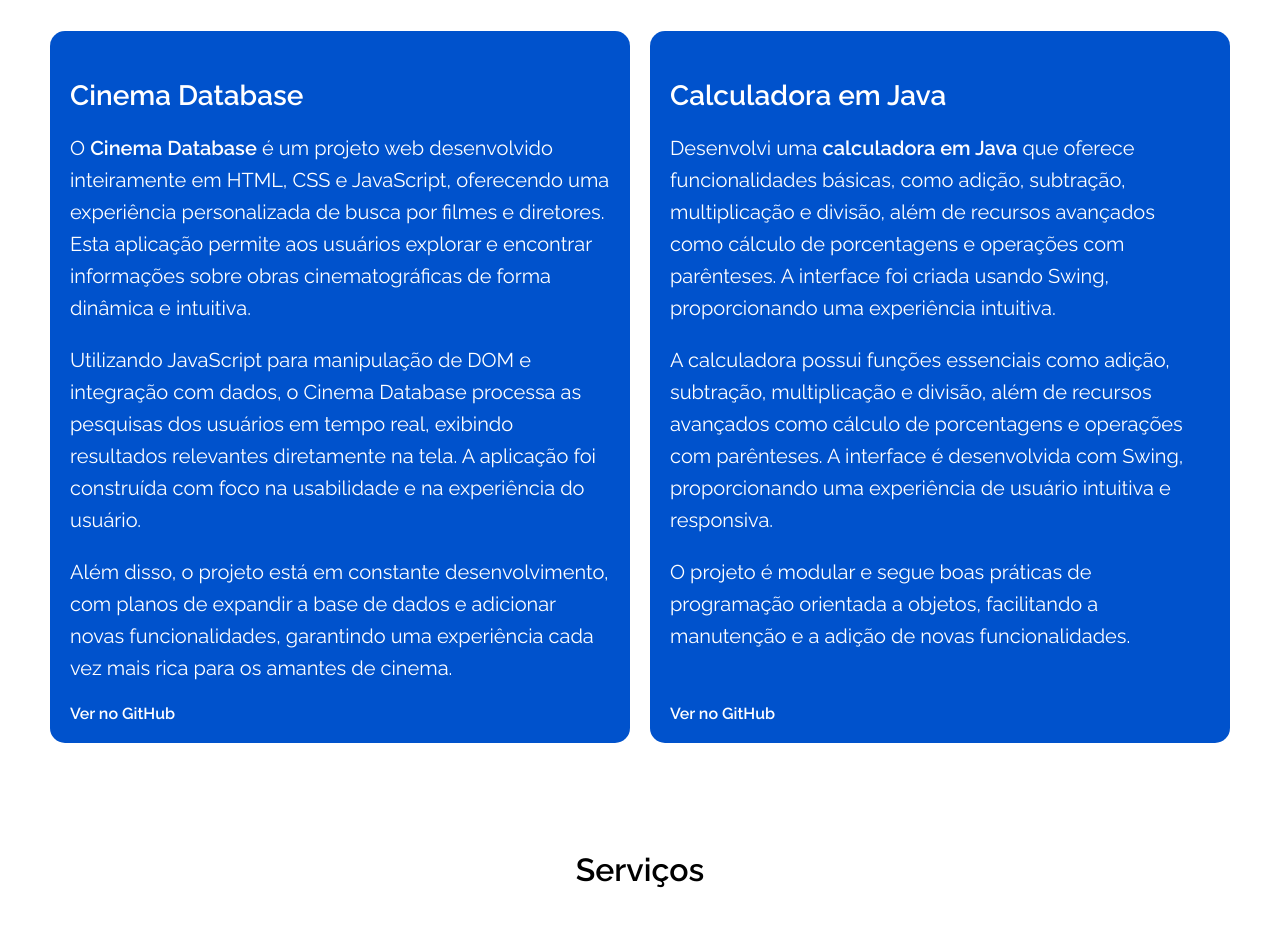
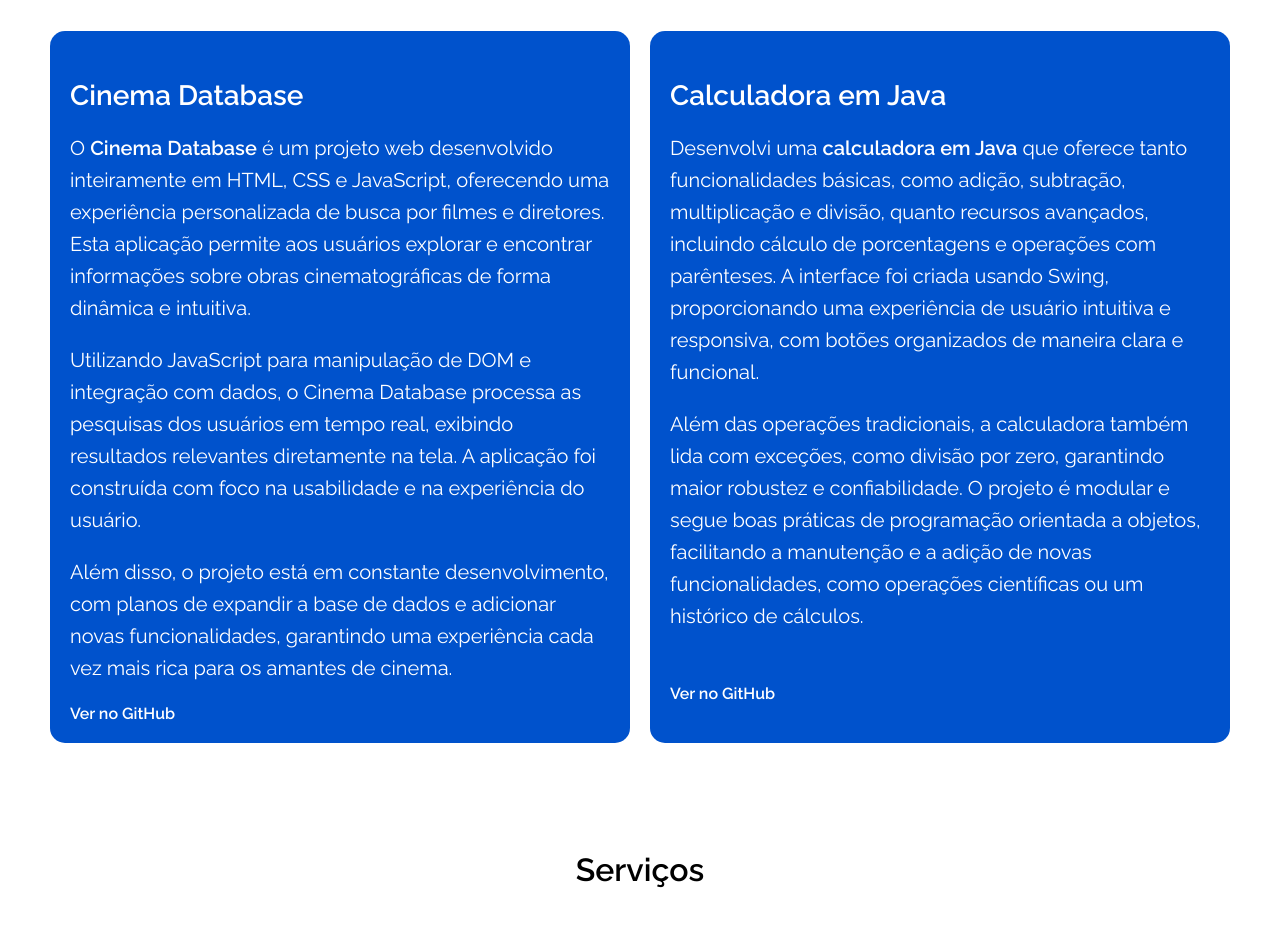
Before and after one commit to lucasweacked/Portfolio, a plain HTML site: page index.html in a window 1280 px wide. Shown: the part 1740-2666 px from the top of the page. Drawn offline with Linux system fonts and the light colour scheme.

Commit message:
Update index.html

```diff
--- a/index.html
+++ b/index.html
@@ -30,7 +30,7 @@
         <section id="sobre" class="sobre-mim">
             <div class="quadrado descricao">
                 <h2>Sobre mim</h2>
-                <p>Meu nome é Lucas Barros Simon, nasci em Santos, São Paulo, no dia 21 de fevereiro de 2003. Atualmente, sou estudante universitário, cursando Sistemas de Informação na Universidade Santa Cecília (UNISANTA). Minha paixão pela programação começou desde cedo, quando criança, eu costumava fazer plugins de Minecraft em Java e sempre gostei de explorar novas tecnologias. Esse interesse cresceu ao longo dos anos, levando-me a me aprofundar em áreas como desenvolvimento web, análise de dados e criação de soluções inovadoras.<br>Além da programação, sou apaixonado por design, especialmente por temas relacionados a moda e estética, e me inspiro em figuras como Jerry Lorenzo, KAWS e Kid Cudi. No meu tempo livre, gosto de assistir a filmes e séries, e frequentemente me encontro fazendo análises críticas de obras cinematográficas. Estou sempre em busca de novos desafios e oportunidades para crescer e contribuir com minhas habilidades e conhecimentos.</p>
+                <p>Meu nome é Lucas Barros Simon, nasci em Santos, São Paulo, no dia 21 de fevereiro de 2003. Atualmente, sou estudante universitário, cursando Sistemas de Informação na Universidade Santa Cecília (UNISANTA). Minha paixão por programação começou cedo. Quando criança, costumava criar plugins de Minecraft em Java e sempre tive curiosidade por explorar novas tecnologias. Esse interesse cresceu ao longo dos anos, levando-me a aprofundar em áreas como desenvolvimento web, análise de dados e criação de soluções inovadoras.<br>Além da programação, sou apaixonado por design, especialmente por temas relacionados à moda e estética, e me inspiro em figuras como Jerry Lorenzo, KAWS e Kid Cudi. No meu tempo livre, gosto de assistir a filmes e séries, e frequentemente faço análises críticas de obras cinematográficas. Estou sempre em busca de novos desafios e oportunidades para crescer e contribuir com minhas habilidades e conhecimentos.</p>
             </div>
         </section>
 
@@ -65,9 +65,8 @@
                 </div>
                 <div class="projeto">
                     <h3>Calculadora em Java</h3>
-                    <p>Desenvolvi uma <strong>calculadora em Java</strong> que oferece funcionalidades básicas, como adição, subtração, multiplicação e divisão, além de recursos avançados como cálculo de porcentagens e operações com parênteses. A interface foi criada usando Swing, proporcionando uma experiência intuitiva.</p>
-                    <p>A calculadora possui funções essenciais como adição, subtração, multiplicação e divisão, além de recursos avançados como cálculo de porcentagens e operações com parênteses. A interface é desenvolvida com Swing, proporcionando uma experiência de usuário intuitiva e responsiva.</p>
-                    <p>O projeto é modular e segue boas práticas de programação orientada a objetos, facilitando a manutenção e a adição de novas funcionalidades.</p>
+                    <p>Desenvolvi uma <strong>calculadora em Java</strong> que oferece tanto funcionalidades básicas, como adição, subtração, multiplicação e divisão, quanto recursos avançados, incluindo cálculo de porcentagens e operações com parênteses. A interface foi criada usando Swing, proporcionando uma experiência de usuário intuitiva e responsiva, com botões organizados de maneira clara e funcional.</p>
+                    <p>Além das operações tradicionais, a calculadora também lida com exceções, como divisão por zero, garantindo maior robustez e confiabilidade. O projeto é modular e segue boas práticas de programação orientada a objetos, facilitando a manutenção e a adição de novas funcionalidades, como operações científicas ou um histórico de cálculos.</p>
                     <a href="https://github.com/lucasweacked/Calculator" target="_blank" class="github-link" rel="noopener noreferrer">Ver no GitHub</a>
                 </div>
             </div>
```
